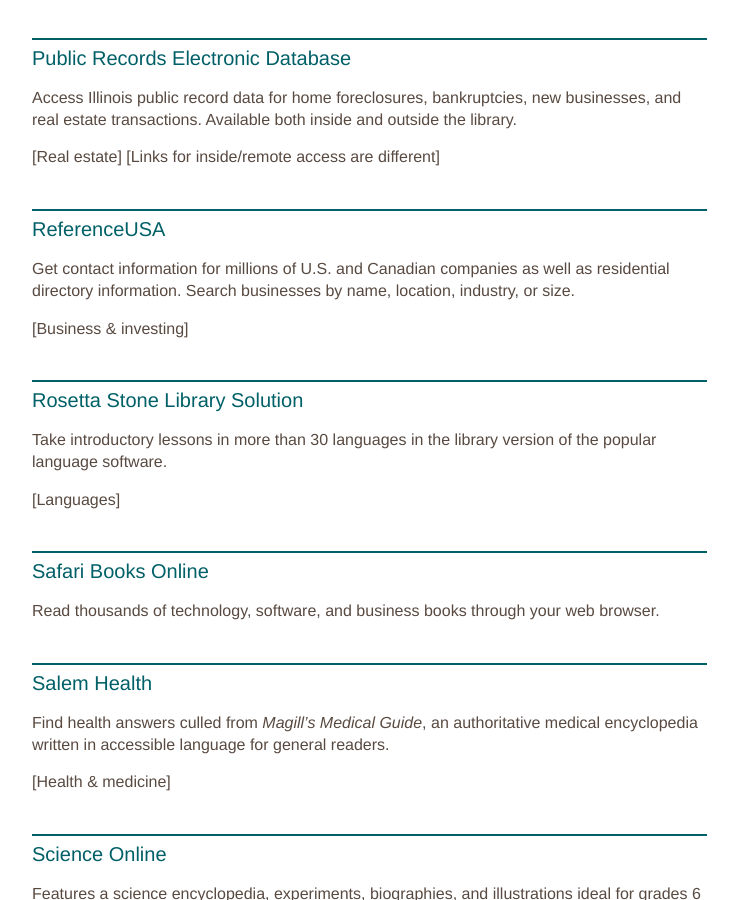
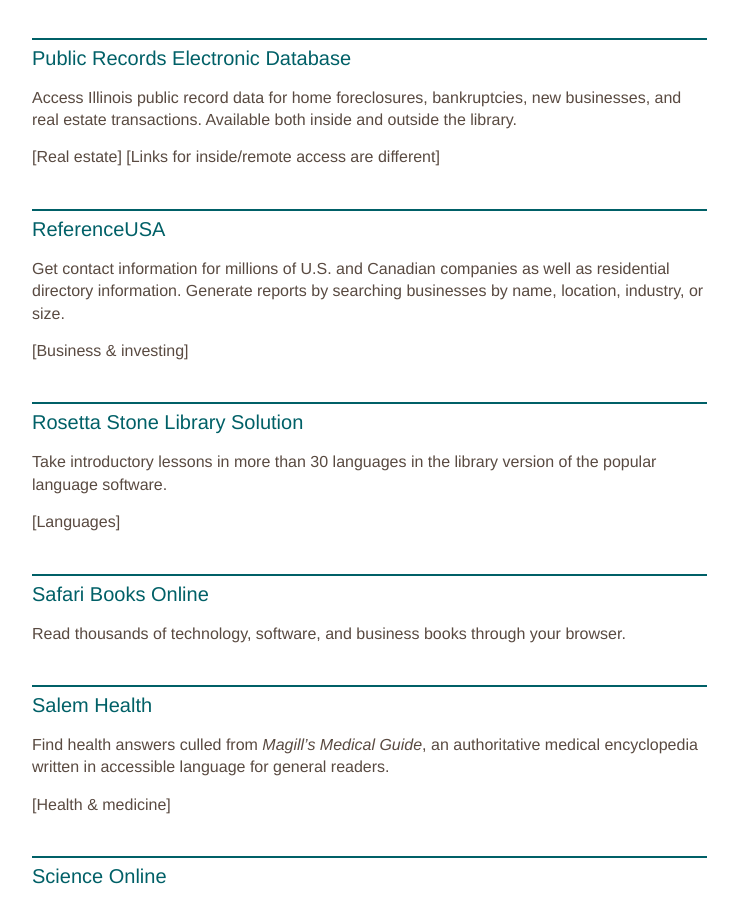
Before and after one commit to skokielibrary/spl-content, a Jekyll site: the page built from _content/bruce/resources--research-topic.markdown, in a window 1280 px wide and 900 px high, scrolled down 7466 px. Shown: the whole window, without its empty margins (126-864 px from the left). Built offline with Jekyll 4.4.1, drawn with Linux system fonts in a browser that asks for light colours.

Commit message:
Updated resources--research-topic.markdown

```diff
--- a/_content/bruce/resources--research-topic.markdown
+++ b/_content/bruce/resources--research-topic.markdown
@@ -228,7 +228,7 @@ Access Illinois public record data for home foreclosures, bankruptcies, new busi
 [Links for inside/remote access are different]
 
 ##ReferenceUSA
-Get contact information for millions of U.S. and Canadian companies as well as residential directory information. Search businesses by name, location, industry, or size.
+Get contact information for millions of U.S. and Canadian companies as well as residential directory information. Generate reports by searching businesses by name, location, industry, or size.
 
 [Business & investing]
 
@@ -238,7 +238,7 @@ Take introductory lessons in more than 30 languages in the library version of th
 [Languages]
 
 ##Safari Books Online
-Read thousands of technology, software, and business books through your web browser.
+Read thousands of technology, software, and business books through your browser.
 
 ##Salem Health
 Find health answers culled from _Magill's Medical Guide_, an authoritative medical encyclopedia written in accessible language for general readers.
```
